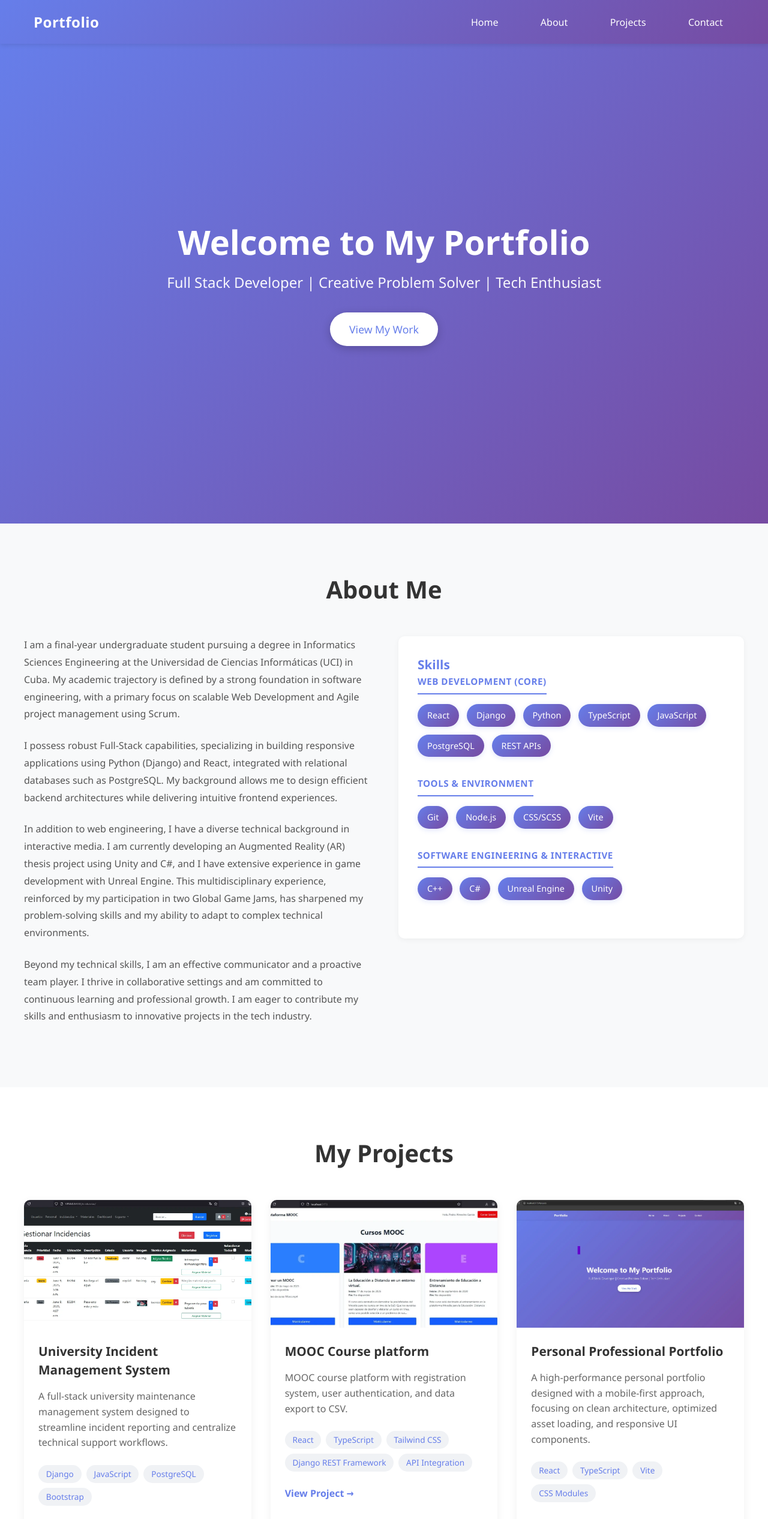
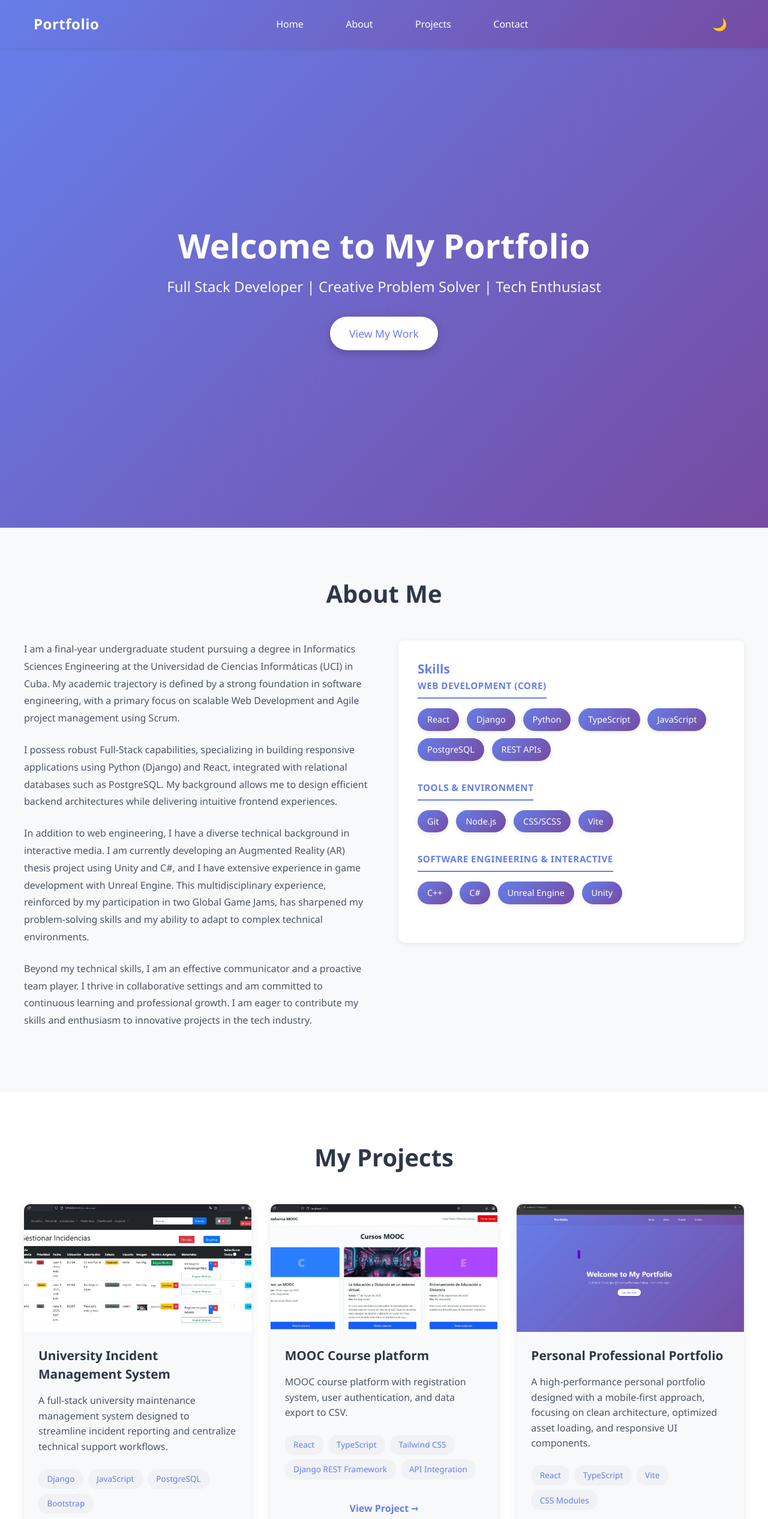
Before and after one commit to SatellitexOT12/Portfolio, a React (Vite) app: page / in a window 1280 px wide. Shown: the top 2533 px of the page at 60% size. Built offline with nearby package versions, Linux system fonts and the light colour scheme.

Commit message:
Implement dark/light mode with CSS variables and custom hooks for theme management

```diff
--- a/src/App.css
+++ b/src/App.css
@@ -1,3 +1,49 @@
+/* ==================== CSS Variables (Custom Properties) ==================== */
+
+:root {
+  /* Light Mode (por defecto) */
+  --bg-color: #ffffff;
+  --text-color: #2d3748;
+  --primary-color: #667eea;
+  --primary-dark: #764ba2;
+  --secondary-bg: #f8f9fa;
+  --border-color: #e2e8f0;
+  --hover-bg: #f0f2f5;
+  --focus-color: #667eea;
+  --shadow-color: rgba(0, 0, 0, 0.08);
+  --code-bg: #f4f4f4;
+  --text-secondary: #4a5568;
+  --text-tertiary: #718096;
+
+  /* Hero gradient específico para modo claro */
+  --hero-gradient: linear-gradient(135deg, var(--primary-color) 0%, var(--primary-dark) 100%);
+  /* Navbar background (usa gradiente en claro, será override en dark) */
+  --navbar-bg: var(--hero-gradient);
+
+  /* Transición suave para el cambio de tema */
+  transition: background-color 0.3s ease, color 0.3s ease;
+}
+
+/* Dark Mode */
+[data-theme="dark"] {
+  --bg-color: #1a202c;
+  --text-color: #e2e8f0;
+  --primary-color: #a0aec0;
+  --primary-dark: #cbd5e0;
+  --secondary-bg: #2d3748;
+  --border-color: #4a5568;
+  --hover-bg: #374151;
+  /* Hero gradient para modo oscuro */
+  --hero-gradient: linear-gradient(135deg, #2d3748 0%, #1a202c 100%);
+  /* Navbar background in dark should match About section */
+  --navbar-bg: var(--secondary-bg);
+  --focus-color: #9f7aea;
+  --shadow-color: rgba(0, 0, 0, 0.3);
+  --code-bg: #2d3748;
+  --text-secondary: #cbd5e0;
+  --text-tertiary: #a0aec0;
+}
+
 * {
   margin: 0;
   padding: 0;
@@ -6,12 +52,14 @@
 
 html {
   scroll-behavior: smooth;
+  color-scheme: light dark;
 }
 
 body {
   font-family: 'Segoe UI', Tahoma, Geneva, Verdana, sans-serif;
-  color: #333;
-  background: white;
+  color: var(--text-color);
+  background: var(--bg-color);
+  transition: background-color 0.3s ease, color 0.3s ease;
 }
 
 /* Prevent horizontal overflow on small screens */
@@ -43,8 +91,10 @@ button {
 }
 
 code {
-  background: #f4f4f4;
+  background: var(--code-bg);
+  color: var(--text-color);
   padding: 0.2rem 0.4rem;
   border-radius: 3px;
   font-family: 'Courier New', monospace;
+  transition: background-color 0.3s ease, color 0.3s ease;
 }
--- a/src/App.tsx
+++ b/src/App.tsx
@@ -1,4 +1,5 @@
 import './App.css'
+import { useTheme } from './hooks/useTheme'
 import Navigation from './components/Navigation'
 import Hero from './components/Hero'
 import About from './components/About'
@@ -6,12 +7,16 @@ import Projects from './components/Projects'
 import Footer from './components/Footer'
 
 function App() {
+  useTheme() // Inicializar el tema al cargar la app
+
   return (
     <div className="app">
       <Navigation />
       <Hero />
-      <About />
-      <Projects />
+      <main>
+        <About />
+        <Projects />
+      </main>
       <Footer />
     </div>
   )
--- a/src/components/About.module.css
+++ b/src/components/About.module.css
@@ -1,6 +1,7 @@
 .about {
   padding: 5rem 1rem;
-  background: #f8f9fa;
+  background: var(--secondary-bg);
+  transition: background-color 0.3s ease;
 }
 
 .container {
@@ -12,8 +13,9 @@
   font-size: 2.5rem;
   margin-bottom: 3rem;
   text-align: center;
-  color: #333;
+  color: var(--text-color);
   font-weight: 700;
+  transition: color 0.3s ease;
 }
 
 .content {
@@ -24,8 +26,9 @@
 }
 
 .text {
-  color: #555;
+  color: var(--text-secondary);
   line-height: 1.8;
+  transition: color 0.3s ease;
 }
 
 .text p {
@@ -34,16 +37,18 @@
 }
 
 .skills {
-  background: white;
+  background: var(--bg-color);
   padding: 2rem;
   border-radius: 10px;
-  box-shadow: 0 2px 10px rgba(0, 0, 0, 0.05);
+  box-shadow: 0 2px 10px var(--shadow-color);
+  transition: background-color 0.3s ease, box-shadow 0.3s ease;
 }
 
 .skills h3 {
   margin-top: 0;
-  color: #667eea;
+  color: var(--primary-color);
   font-size: 1.3rem;
+  transition: color 0.3s ease;
 }
 
 .skillCategory {
@@ -51,15 +56,16 @@
 }
 
 .categoryTitle {
-  color: #667eea;
+  color: var(--primary-color);
   font-size: 0.95rem;
   font-weight: 600;
   text-transform: uppercase;
   letter-spacing: 0.5px;
   margin: 0 0 1rem 0;
-  border-bottom: 2px solid #667eea;
+  border-bottom: 2px solid var(--primary-color);
   padding-bottom: 0.5rem;
   display: inline-block;
+  transition: color 0.3s ease, border-color 0.3s ease;
 }
 
 .skillsList {
@@ -69,21 +75,21 @@
 }
 
 .skill {
-  background: linear-gradient(135deg, #667eea 0%, #764ba2 100%);
+  background: linear-gradient(135deg, var(--primary-color) 0%, var(--primary-dark) 100%);
   color: white;
   padding: 0.5rem 1rem;
   border-radius: 20px;
   font-size: 0.9rem;
   font-weight: 500;
   cursor: default;
-  transition: all 0.3s ease, transform 0.3s ease;
-  box-shadow: 0 2px 8px rgba(102, 126, 234, 0.2);
+  transition: all 0.3s ease, transform 0.3s ease, background 0.3s ease;
+  box-shadow: 0 2px 8px var(--shadow-color);
 }
 
 .skill:hover {
-  background: linear-gradient(135deg, #764ba2 0%, #667eea 100%);
+  background: linear-gradient(135deg, var(--primary-dark) 0%, var(--primary-color) 100%);
   transform: translateY(-2px);
-  box-shadow: 0 4px 12px rgba(102, 126, 234, 0.4);
+  box-shadow: 0 4px 12px var(--shadow-color);
 }
 
 @media (max-width: 768px) {
--- a/src/components/Hero.module.css
+++ b/src/components/Hero.module.css
@@ -1,5 +1,5 @@
 .hero {
-  background: linear-gradient(135deg, #667eea 0%, #764ba2 100%);
+  background: var(--hero-gradient);
   color: white;
   padding: 10rem 1rem;
   text-align: center;
@@ -7,6 +7,7 @@
   display: flex;
   align-items: center;
   justify-content: center;
+  transition: background 0.3s ease;
 }
 
 .container {
--- a/src/components/Navigation.module.css
+++ b/src/components/Navigation.module.css
@@ -1,10 +1,11 @@
 .navbar {
-  background: linear-gradient(135deg, #667eea 0%, #764ba2 100%);
+  background: var(--navbar-bg);
   padding: 1rem 0;
   position: sticky;
   top: 0;
   z-index: 100;
-  box-shadow: 0 2px 8px rgba(0, 0, 0, 0.1);
+  box-shadow: 0 2px 8px var(--shadow-color);
+  transition: background 0.3s ease;
 }
 
 .container {
@@ -14,6 +15,12 @@
   display: flex;
   justify-content: space-between;
   align-items: center;
+}
+
+.navActions {
+  display: flex;
+  align-items: center;
+  gap: 1rem;
 }
 
 .logo {
@@ -52,16 +59,21 @@
   color: white;
   font-size: 1.5rem;
   cursor: pointer;
+
 }
 
 @media (max-width: 768px) {
+  .navActions {
+    gap: 0.5rem;
+  }
+
   .navMenu {
     position: absolute;
     top: 60px;
     left: 0;
     right: 0;
     flex-direction: column;
-    background: linear-gradient(135deg, #667eea 0%, #764ba2 100%);
+    background: linear-gradient(135deg, var(--primary-color) 0%, var(--primary-dark) 100%);
     gap: 0;
     max-height: 0;
     overflow: hidden;
--- a/src/components/Navigation.tsx
+++ b/src/components/Navigation.tsx
@@ -1,5 +1,6 @@
 import { useState } from 'react';
 import styles from './Navigation.module.css';
+import ThemeToggle from './ThemeToggle';
 
 export default function Navigation() {
   const [isOpen, setIsOpen] = useState(false);
@@ -18,9 +19,6 @@ export default function Navigation() {
     <nav className={styles.navbar}>
       <div className={styles.container}>
         <div className={styles.logo}>Portfolio</div>
-        <button className={styles.menuToggle} onClick={toggleMenu}>
-          ☰
-        </button>
         <ul className={`${styles.navMenu} ${isOpen ? styles.active : ''}`}>
           <li>
             <button onClick={() => scrollToSection('hero')} className={styles.navLink}>
@@ -43,6 +41,12 @@ export default function Navigation() {
             </button>
           </li>
         </ul>
+        <div className={styles.navActions}>
+          <ThemeToggle />
+          <button className={styles.menuToggle} onClick={toggleMenu}>
+            ☰
+          </button>
+        </div>
       </div>
     </nav>
   );
--- a/src/components/Projects.module.css
+++ b/src/components/Projects.module.css
@@ -1,5 +1,7 @@
 .projects {
   padding: 5rem 1rem;
+  background: var(--bg-color);
+  transition: background-color 0.3s ease;
 }
 
 .container {
@@ -11,8 +13,9 @@
   font-size: 2.5rem;
   margin-bottom: 3rem;
   text-align: center;
-  color: #333;
+  color: var(--text-color);
   font-weight: 700;
+  transition: color 0.3s ease;
 }
 
 .grid {
@@ -22,18 +25,18 @@
 }
 
 .card {
-  background: white;
+  background: var(--secondary-bg);
   border-radius: 10px;
   overflow: hidden;
-  box-shadow: 0 4px 15px rgba(0, 0, 0, 0.06);
-  transition: transform 0.3s ease, box-shadow 0.3s ease;
+  box-shadow: 0 4px 15px var(--shadow-color);
+  transition: transform 0.3s ease, box-shadow 0.3s ease, background-color 0.3s ease;
   display: flex;
   flex-direction: column;
 }
 
 .card:hover {
   transform: translateY(-5px);
-  box-shadow: 0 12px 30px rgba(0, 0, 0, 0.12);
+  box-shadow: 0 12px 30px var(--shadow-color);
 }
 
 .thumbnail {
@@ -51,16 +54,18 @@
 }
 
 .projectTitle {
-  color: #333;
+  color: var(--text-color);
   margin: 0 0 1rem 0;
   font-size: 1.3rem;
+  transition: color 0.3s ease;
 }
 
 .description {
-  color: #666;
+  color: var(--text-secondary);
   margin: 0 0 1.5rem 0;
   line-height: 1.6;
   flex-grow: 1;
+  transition: color 0.3s ease;
 }
 
 .technologies {
@@ -71,23 +76,31 @@
 }
 
 .tech {
-  background: #f0f2f5;
-  color: #667eea;
-  padding: 0.3rem 0.8rem;
+  background: var(--hover-bg);
+  color: var(--primary-color);
+  padding: 0.4rem 0.9rem;
   border-radius: 15px;
   font-size: 0.85rem;
   font-weight: 500;
+  transition: background-color 0.3s ease, color 0.3s ease;
 }
 
 .link {
-  color: #667eea;
+  color: var(--primary-color);
   text-decoration: none;
   font-weight: 600;
   transition: color 0.3s ease;
+  display: inline-flex;
+  align-items: center;
+  justify-content: center;
+  min-width: 48px;
+  min-height: 48px;
+  padding: 0.5rem 1rem;
+  border-radius: 4px;
 }
 
 .link:hover {
-  color: #764ba2;
+  color: var(--primary-dark);
 }
 
 @media (max-width: 768px) {
@@ -105,10 +118,6 @@
     padding: 3rem 0.75rem;
   }
 
-  .card {
-    /* keep padding inside .cardBody on small screens */
-  }
-
   .projectTitle {
     font-size: 1.1rem;
   }
--- /dev/null
+++ b/src/components/ThemeToggle.module.css
@@ -0,0 +1,59 @@
+.themeToggle {
+  background: none;
+  border: none;
+  color: var(--text-color);
+  padding: 0.5rem 0.75rem;
+  border-radius: 8px;
+  cursor: pointer;
+  font-size: 1.25rem;
+  transition: all 0.3s ease;
+  display: flex;
+  align-items: center;
+  justify-content: center;
+  min-width: 48px;
+  min-height: 48px;
+  font-family: inherit;
+  font-weight: 500;
+  position: relative;
+  outline: none;
+}
+
+.themeToggle:hover {
+  background: none;
+  border-color: transparent;
+  transform: scale(1.15);
+}
+
+.themeToggle:active {
+  transform: scale(0.95);
+  outline: none;
+}
+
+.themeToggle:focus {
+  outline: none;
+}
+
+.icon {
+  display: inline-flex;
+  align-items: center;
+  justify-content: center;
+  animation: fadeIn 0.3s ease;
+}
+
+@keyframes fadeIn {
+  from {
+    opacity: 0;
+    transform: rotate(-180deg);
+  }
+  to {
+    opacity: 1;
+    transform: rotate(0deg);
+  }
+}
+
+@media (max-width: 480px) {
+  .themeToggle {
+    padding: 0.4rem 0.6rem;
+    font-size: 1.1rem;
+  }
+}
--- /dev/null
+++ b/src/components/ThemeToggle.tsx
@@ -0,0 +1,21 @@
+import { useTheme } from '../hooks/useTheme';
+import styles from './ThemeToggle.module.css';
+
+export default function ThemeToggle() {
+  const { theme, toggleTheme } = useTheme();
+
+  return (
+    <button
+      className={styles.themeToggle}
+      onClick={toggleTheme}
+      aria-label={`Cambiar a modo ${theme === 'light' ? 'oscuro' : 'claro'}`}
+      title={`Cambiar a modo ${theme === 'light' ? 'oscuro' : 'claro'}`}
+    >
+      {theme === 'light' ? (
+        <span className={styles.icon}>🌙</span>
+      ) : (
+        <span className={styles.icon}>☀️</span>
+      )}
+    </button>
+  );
+}
--- /dev/null
+++ b/src/hooks/useTheme.ts
@@ -0,0 +1,38 @@
+import { useState, useEffect } from 'react';
+
+type Theme = 'light' | 'dark';
+
+export function useTheme() {
+  const [theme, setTheme] = useState<Theme>(() => {
+    // Obtener tema del localStorage o del sistema
+    const savedTheme = localStorage.getItem('theme') as Theme | null;
+    if (savedTheme) {
+      return savedTheme;
+    }
+
+    // Detectar preferencia del sistema
+    if (window.matchMedia('(prefers-color-scheme: dark)').matches) {
+      return 'dark';
+    }
+
+    return 'light';
+  });
+
+  useEffect(() => {
+    // Aplicar tema al documento
+    const htmlElement = document.documentElement;
+    htmlElement.setAttribute('data-theme', theme);
+
+    // Guardar en localStorage
+    localStorage.setItem('theme', theme);
+
+    // Actualizar color-scheme para campos de formulario
+    document.documentElement.style.colorScheme = theme;
+  }, [theme]);
+
+  const toggleTheme = () => {
+    setTheme((prevTheme) => (prevTheme === 'light' ? 'dark' : 'light'));
+  };
+
+  return { theme, toggleTheme };
+}
```
Also changed, not shown: src/components/Footer.module.css (+18 -7 lines), 1 other file (tests, documents, lock files or other folders).
